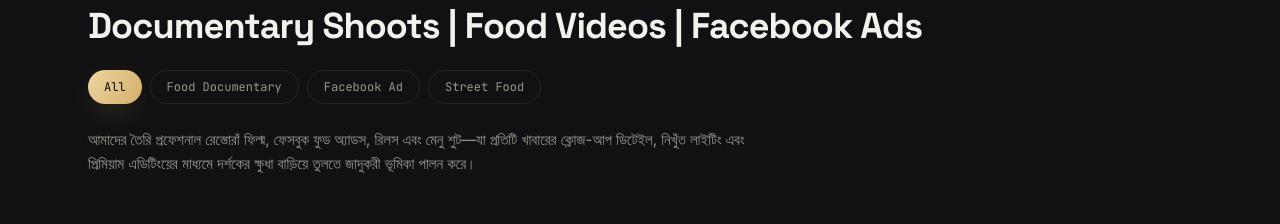
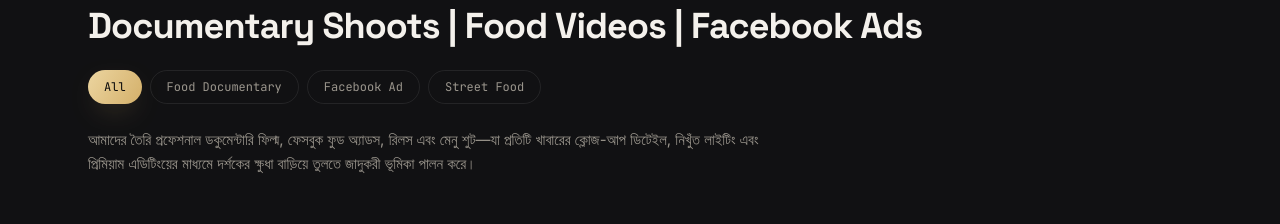
Before and after one commit to kallol-Dey229/Portfolio-Asaduzzaman-Al-Amin, a Next.js app: page / in a window 1280 px wide. Shown: the part 1340-1564 px from the top of the page. Built offline with nearby package versions, Linux system fonts and the light colour scheme; grey boxes are pictures that could not be loaded.

Commit message:
fixed issues

```diff
--- a/components/FoodWork.tsx
+++ b/components/FoodWork.tsx
@@ -169,7 +169,7 @@ export default function FoodWork() {
         </div>
 
         <p className="c-muted mt-6 max-w-2xl text-[15px] leading-relaxed">
-          আমাদের তৈরি প্রফেশনাল রেস্তোরাঁ ফিল্ম, ফেসবুক ফুড অ্যাডস, রিলস এবং মেনু শুট—যা প্রতিটি খাবারের ক্লোজ-আপ ডিটেইল, নিখুঁত লাইটিং এবং প্রিমিয়াম এডিটিংয়ের মাধ্যমে দর্শকের ক্ষুধা বাড়িয়ে তুলতে জাদুকরী ভূমিকা পালন করে।
+          আমাদের তৈরি প্রফেশনাল ডকুমেন্টারি ফিল্ম, ফেসবুক ফুড অ্যাডস, রিলস এবং মেনু শুট—যা প্রতিটি খাবারের ক্লোজ-আপ ডিটেইল, নিখুঁত লাইটিং এবং প্রিমিয়াম এডিটিংয়ের মাধ্যমে দর্শকের ক্ষুধা বাড়িয়ে তুলতে জাদুকরী ভূমিকা পালন করে।
         </p>
 
         <div className="mt-12 grid items-start gap-6 lg:grid-cols-2">
```
